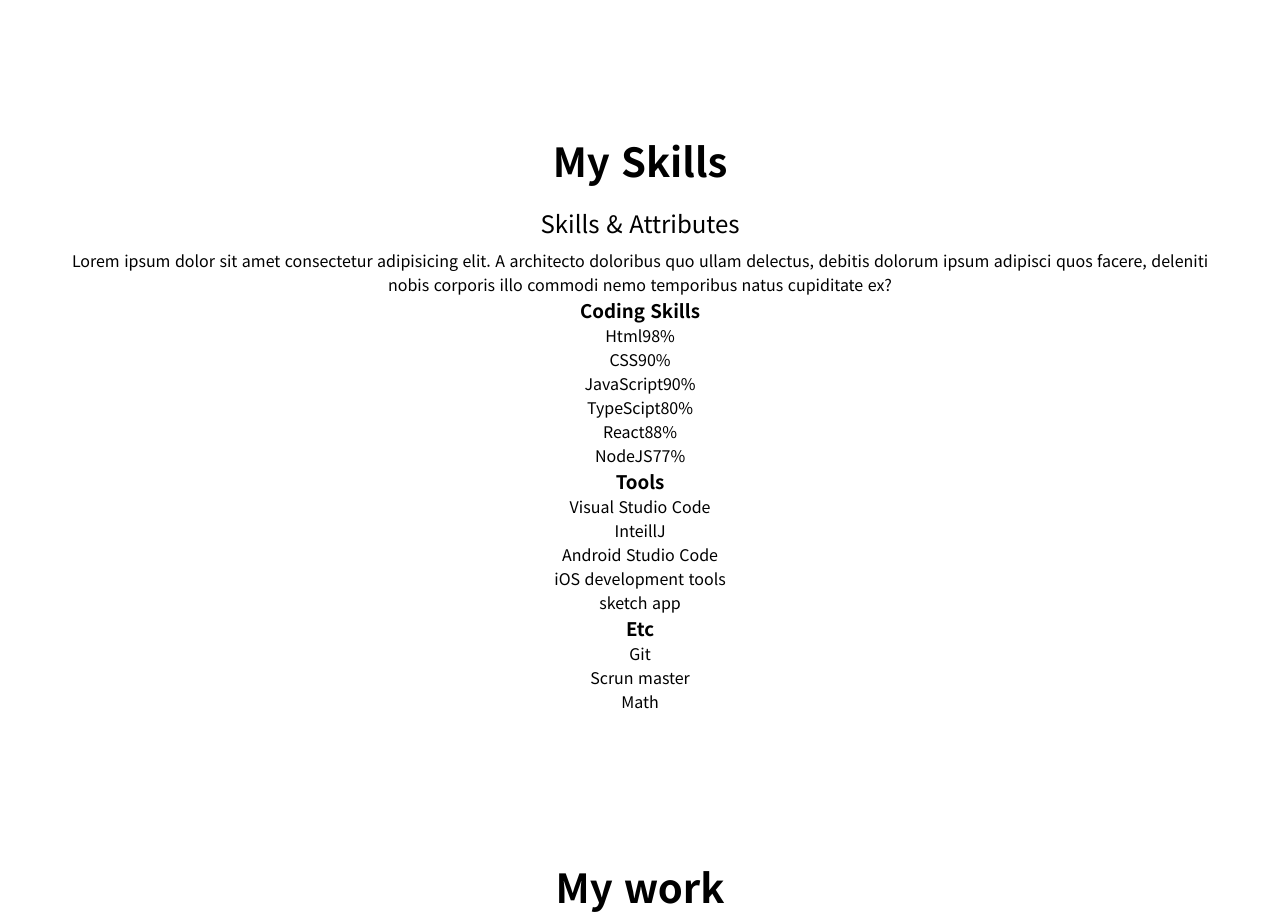
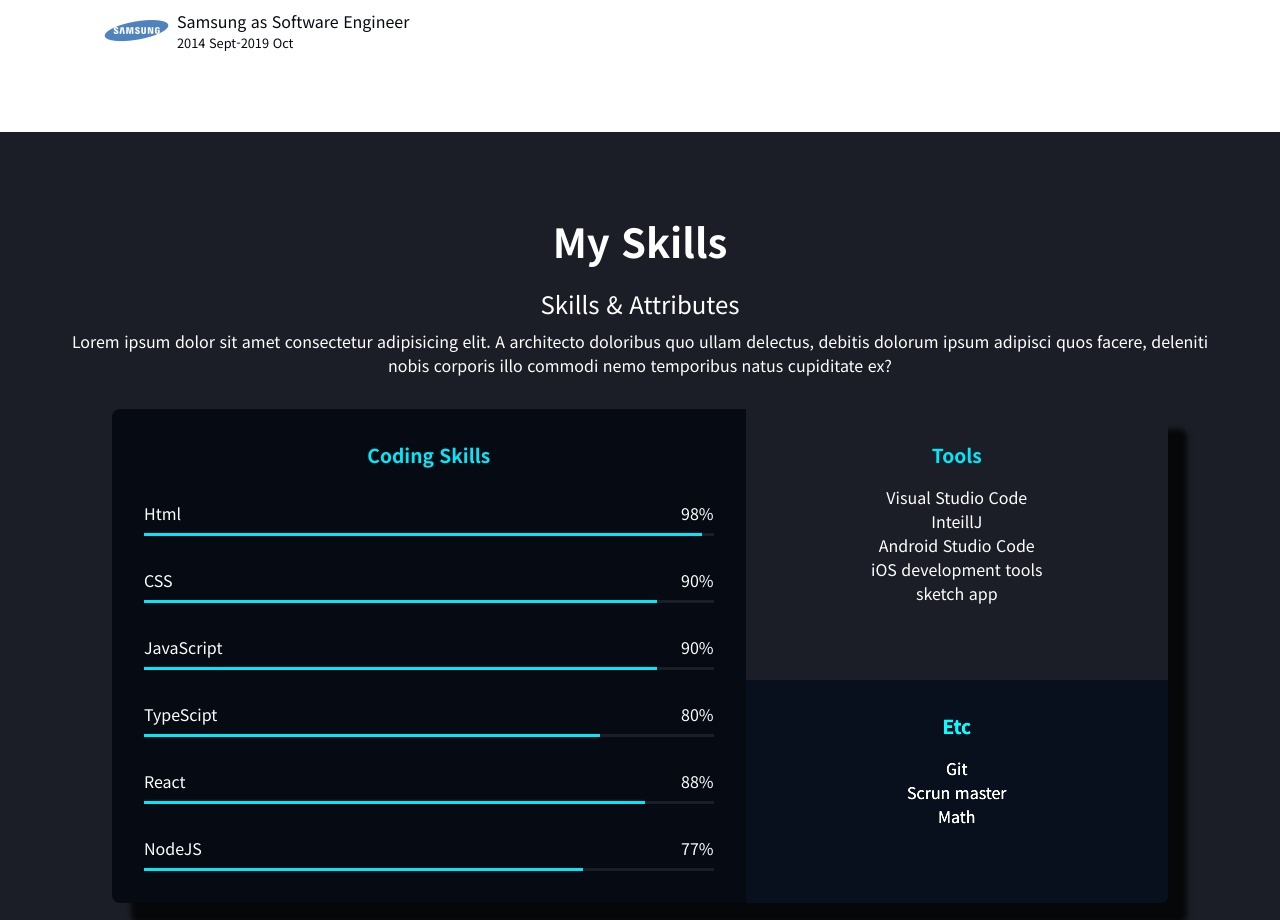
Before and after one commit to donisio/new_portfollo, a plain HTML site: page index.html in a window 1280 px wide. Shown: the part 1417-2337 px from the top of the page. Drawn offline with Linux system fonts and the light colour scheme.

Commit message:
CSS-Skills-Bar

```diff
--- a/css/style.css
+++ b/css/style.css
@@ -13,6 +13,9 @@
   --color-blue: #03e8f9;
   --color-orange: #fd6413;
   --color-gray: #1b1e26;
+
+  /* Size */
+  --size-max-width: 1200px;
 }
 
 * {
@@ -66,6 +69,12 @@ button:focus {
   font-size: 1.5rem;
   margin: 0.5rem 0;
 }
+
+.max-container {
+  max-width: var(--size-max-width);
+  margin: auto;
+}
+
 /* Header */
 .header {
   background-color: var(--color-black);
@@ -157,3 +166,121 @@ button:focus {
   outline: 2px solid var(--color-accent);
   border-radius: 4px;
 }
+
+/* About */
+.majors {
+  display: flex;
+  justify-content: space-between;
+  gap: 1rem;
+  margin: 2.5rem 0;
+}
+
+.major {
+  background-color: var(--color-primary-variant);
+  padding: 2rem 1rem;
+  color: var(--color-text);
+  border-radius: 1rem;
+  cursor: default;
+  box-shadow: 5px 5px rgba(0, 98, 90, 0.4), 10px 10px rgba(0, 98, 90, 0.3),
+    15px 15px rgba(0, 98, 90, 0.2), 20px 20px rgba(0, 98, 90, 0.1),
+    25px 25px rgba(0, 98, 90, 0.05);
+}
+
+.major__icon {
+  font-size: 4rem;
+  margin: 1rem 0;
+  color: var(--color-accent);
+  transition: all 300ms ease;
+}
+
+.major__title {
+  font-size: 1.5rem;
+  font-weight: bold;
+  margin-bottom: 1rem;
+}
+
+.major:hover .major__icon {
+  transform: rotate(-15deg) scale(1.2);
+}
+
+.jobs {
+  text-align: start;
+}
+
+.job {
+  display: flex;
+  align-items: center;
+  gap: 8px;
+  margin-bottom: 1rem;
+}
+
+.job__name {
+  color: var(--color-primary);
+}
+
+.job__period {
+  color: var(--color-black);
+  font-size: 0.8rem;
+}
+
+/* Skills */
+#skills {
+  background-color: var(--color-primary-variant);
+  color: var(--color-text);
+}
+
+.skills {
+  display: grid;
+  grid-template-columns: 6fr 4fr;
+  margin: 2rem 3rem;
+  border-radius: 8px;
+  overflow: hidden;
+  box-shadow: 19px 20px 5px 0px rgba(0, 0, 0, 0.75);
+  -webkit-box-shadow: 19px 20px 5px 0px rgba(0, 0, 0, 0.75);
+  -moz-box-shadow: 19px 20px 5px 0px rgba(0, 0, 0, 0.75);
+}
+
+.skills__title {
+  color: var(--color-accent);
+  margin: 1rem 0;
+  font-size: 1.2rem;
+}
+
+.skills__coding {
+  grid-row: span 2;
+  padding: 1rem;
+  background-color: var(--color-primary);
+}
+
+.skills__tools {
+  padding: 1rem;
+}
+
+.skills__etc {
+  padding: 1rem;
+  background-color: var(--color-primary);
+  filter: brightness(150%);
+}
+
+.bar {
+  display: flex;
+  flex-direction: column;
+  padding: 1rem;
+  gap: 0.5rem;
+}
+
+.bar__matadata {
+  display: flex;
+  justify-content: space-between;
+}
+
+.bar_bg {
+  width: 100%;
+  height: 3px;
+  background-color: var(--color-primary-variant);
+}
+
+.bar__value {
+  height: 3px;
+  background-color: var(--color-accent);
+}
--- a/index.html
+++ b/index.html
@@ -120,46 +120,71 @@
       </section>
       <!-- Skills -->
       <section id="skills" class="section">
+        <div class="max-container">
           <h2 class="title">My Skills</h2>
           <p class="description">Skills & Attributes</p>
           <p>
-          Lorem ipsum dolor sit amet consectetur adipisicing elit. A architecto
-          doloribus quo ullam delectus, debitis dolorum ipsum adipisci quos
-          facere, deleniti nobis corporis illo commodi nemo temporibus natus
-          cupiditate ex?
+            Lorem ipsum dolor sit amet consectetur adipisicing elit. A
+            architecto doloribus quo ullam delectus, debitis dolorum ipsum
+            adipisci quos facere, deleniti nobis corporis illo commodi nemo
+            temporibus natus cupiditate ex?
           </p>
-        <div>
-          <section>
-            <h3>Coding Skills</h3>
+          <div class="skills">
+            <section class="skills__coding">
+              <h3 class="skills__title">Coding Skills</h3>
               <ul>
-              <li>
-                <div><span>Html</span><span>98%</span></div>
-                <div><div style="width: 98%"></div></div>
+                <li class="bar">
+                  <div class="bar__matadata">
+                    <span>Html</span><span>98%</span>
+                  </div>
+                  <div class="bar_bg">
+                    <div class="bar__value" style="width: 98%"></div>
+                  </div>
                 </li>
-              <li>
-                <div><span>CSS</span><span>90%</span></div>
-                <div><div style="width: 90%"></div></div>
+                <li class="bar">
+                  <div class="bar__matadata">
+                    <span>CSS</span><span>90%</span>
+                  </div>
+                  <div class="bar_bg">
+                    <div class="bar__value" style="width: 90%"></div>
+                  </div>
                 </li>
-              <li>
-                <div><span>JavaScript</span><span>90%</span></div>
-                <div><div style="width: 90%"></div></div>
+                <li class="bar">
+                  <div class="bar__matadata">
+                    <span>JavaScript</span><span>90%</span>
+                  </div>
+                  <div class="bar_bg">
+                    <div class="bar__value" style="width: 90%"></div>
+                  </div>
                 </li>
-              <li>
-                <div><span>TypeScipt</span><span>80%</span></div>
-                <div><div style="width: 80%"></div></div>
+                <li class="bar">
+                  <div class="bar__matadata">
+                    <span>TypeScipt</span><span>80%</span>
+                  </div>
+                  <div class="bar_bg">
+                    <div class="bar__value" style="width: 80%"></div>
+                  </div>
                 </li>
-              <li>
-                <div><span>React</span><span>88%</span></div>
-                <div><div style="width: 88%"></div></div>
+                <li class="bar">
+                  <div class="bar__matadata">
+                    <span>React</span><span>88%</span>
+                  </div>
+                  <div class="bar_bg">
+                    <div class="bar__value" style="width: 88%"></div>
+                  </div>
                 </li>
-              <li>
-                <div><span>NodeJS</span><span>77%</span></div>
-                <div><div style="width: 77%"></div></div>
+                <li class="bar">
+                  <div class="bar__matadata">
+                    <span>NodeJS</span><span>77%</span>
+                  </div>
+                  <div class="bar_bg">
+                    <div class="bar__value" style="width: 77%"></div>
+                  </div>
                 </li>
               </ul>
             </section>
-          <section>
-            <h3>Tools</h3>
+            <section class="skills__tools">
+              <h3 class="skills__title">Tools</h3>
               <ul>
                 <li>Visual Studio Code</li>
                 <li>InteillJ</li>
@@ -168,14 +193,15 @@
                 <li>sketch app</li>
               </ul>
             </section>
-          <section>
-            <h3>Etc</h3>
+            <section class="skills__etc">
+              <h3 class="skills__title">Etc</h3>
               <ul>
                 <li>Git</li>
                 <li>Scrun master</li>
                 <li>Math</li>
               </ul>
             </section>
+          </div>
         </div>
       </section>
       <!-- Work -->
```
Lines whose indentation alone changed are shown as unchanged.
